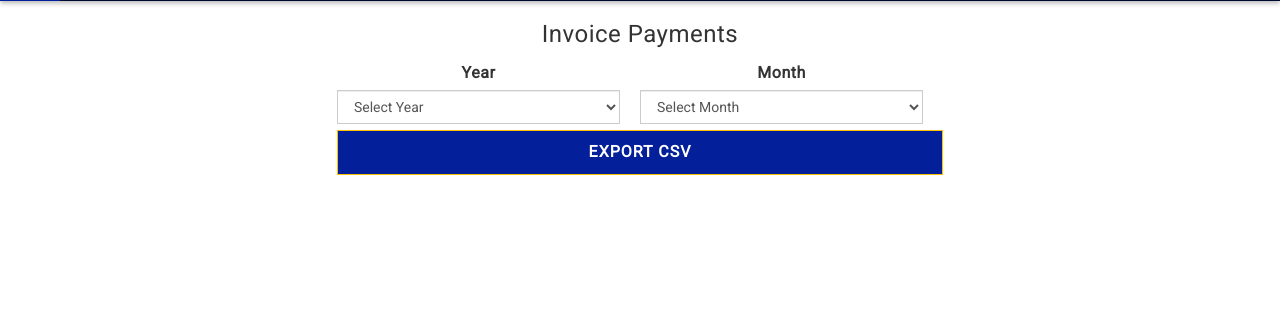
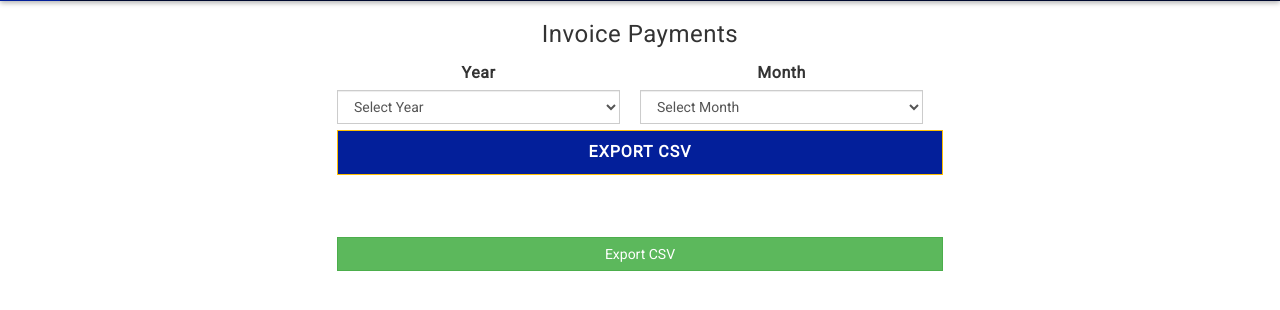
Before and after one commit to Sibogoje/rail3, a PHP site: page /csv.php in a window 1280 px wide. Shown: the part 49-359 px from the top of the page. Run offline with PHP 8.4, Linux system fonts and the light colour scheme; a user stored in the database is signed in; some libraries are stand-ins or nearby versions.

Commit message:
feat: add CSV export functionality for invoice data in csv.php

```diff
--- a/csv.php
+++ b/csv.php
@@ -66,6 +66,45 @@ if (isset($_POST['process'])) {
     } else {
         // Handle errors
         echo "<script type='text/javascript'>alert('Error in processing Invoice!');</script>";
+    }
+}
+
+if (isset($_POST['export_csv'])) {
+    // Fetch data from the invoices table
+    $query = "SELECT house_code AS `House Nr`, tenant AS `Occupant`, invoicenumber AS `Inv Number`,
+                     month AS `Month`,
+                     CASE
+                         WHEN water_charge > 0 THEN 'Water'
+                         WHEN electricity_charge > 0 THEN 'Electricity'
+                         WHEN sewage_charge > 0 THEN 'Sewage'
+                         ELSE 'Other'
+                     END AS `Type`,
+                     (water_charge + electricity_charge + sewage_charge) AS `Amount`,
+                     ROUND((water_charge + electricity_charge + sewage_charge) * 0.15, 2) AS `VAT`,
+                     ROUND((water_charge + electricity_charge + sewage_charge) * 1.15, 2) AS `Amount Incl`
+              FROM invoices";
+    $result = $conn->query($query);
+
+    if ($result->num_rows > 0) {
+        // Set headers for CSV download
+        header('Content-Type: text/csv');
+        header('Content-Disposition: attachment; filename="invoices.csv"');
+
+        // Open output stream
+        $output = fopen('php://output', 'w');
+
+        // Write column headers
+        fputcsv($output, ['House Nr', 'Occupant', 'Inv Number', 'Month', 'Type', 'Amount', 'VAT', 'Amount Incl']);
+
+        // Write rows
+        while ($row = $result->fetch_assoc()) {
+            fputcsv($output, $row);
+        }
+
+        fclose($output);
+        exit;
+    } else {
+        echo "<script>alert('No data available to export.');</script>";
     }
 }
 
@@ -192,6 +231,11 @@ include "header.php";
 
 
         </form>
+        <div class="form-group">
+            <form method="POST" action="">
+                <button type="submit" name="export_csv" class="btn btn-success" style="width: 100%;">Export CSV</button>
+            </form>
+        </div>
 </div>
 </div>
 </div>
```
